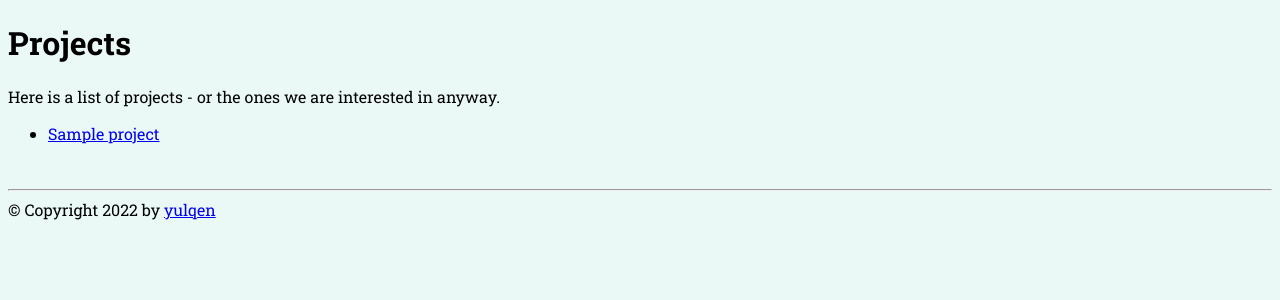
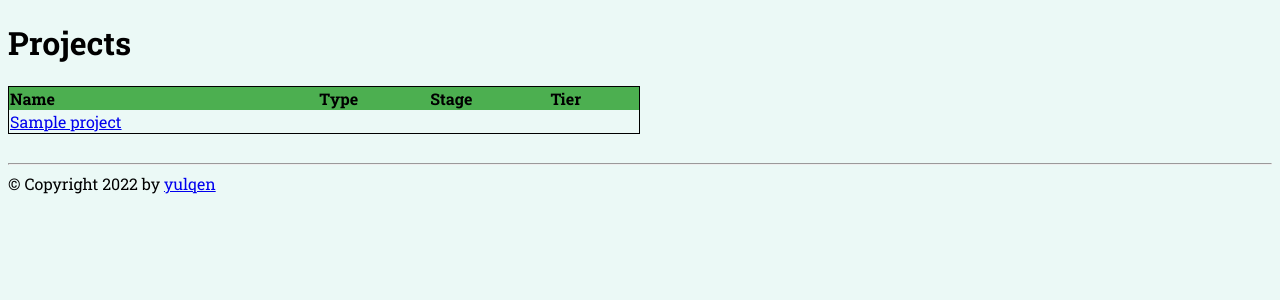
Before and after one commit to yulqen/dbasik-api, a FastAPI app: page /projects in a window 1280 px wide. Shown: the part 85-385 px from the top of the page. Run offline with FastAPI, Linux system fonts and the light colour scheme; tables that the repository leaves empty hold one stand-in row (values such as "Sample post").

Commit message:
wip: added some css

```diff
--- a/data/project.py
+++ b/data/project.py
@@ -44,7 +44,7 @@ class ProjectStage(SqlAlchemyBase):
     ], back_populates='project_stage')
 
     def __repr__(self):
-        return f"<Project: {self.id}>"
+        return f"<Project: {self.name}>"
 
 
 class Tier(SqlAlchemyBase):
--- a/templates/projects/projects.html
+++ b/templates/projects/projects.html
@@ -5,16 +5,37 @@
 {% block head %}
 {% endblock %}
 
+<style>
+    th, td {
+        border-bottom: 1px solid red;
+    }
+     tr:hover {
+         background-color: coral;
+     }
+</style>
+
 {% block content %}
     <h1>Projects</h1>
     <div>
-      Here is a list of projects - or the ones we are interested in anyway.
-    </div>
-    <div>
-      <ul>
-        {% for p in projects %}
-        <li><a href="{{ url_for('project_detail', project_id=p.id) }}">{{p.name}}</a></li>
-        {% endfor %}
-      </ul>
+        <table style="width: 50%; border: 1px solid black; border-collapse: collapse; border-spacing: 2px;">
+            <thead>
+            <tr style="background-color: #4CAF50; text-align: left">
+                <th>Name</th>
+                <th>Type</th>
+                <th>Stage</th>
+                <th>Tier</th>
+            </tr>
+            </thead>
+            <tbody>
+            {% for p in projects %}
+                <tr>
+                    <td><a href="#">{{ p.name }}</a></td>
+                    <td><a href="#">{{ p.project_type.name }}</a></td>
+                    <td><a href="#">{{ p.project_stage.name }}</a></td>
+                    <td><a href="#">{{ p.tier.name }}</a></td>
+                </tr>
+            {% endfor %}
+            </tbody>
+        </table>
     </div>
 {% endblock %}
```
Also changed, not shown: 1 other file.
